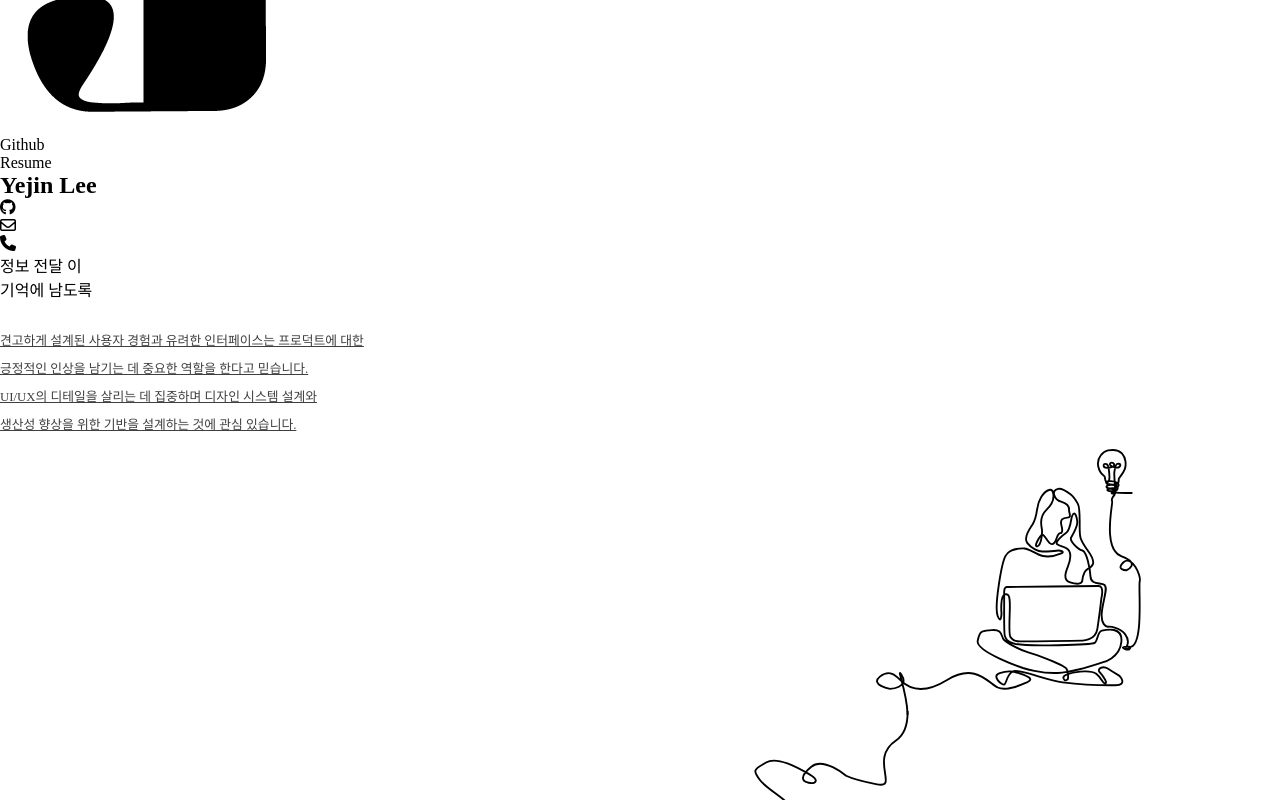
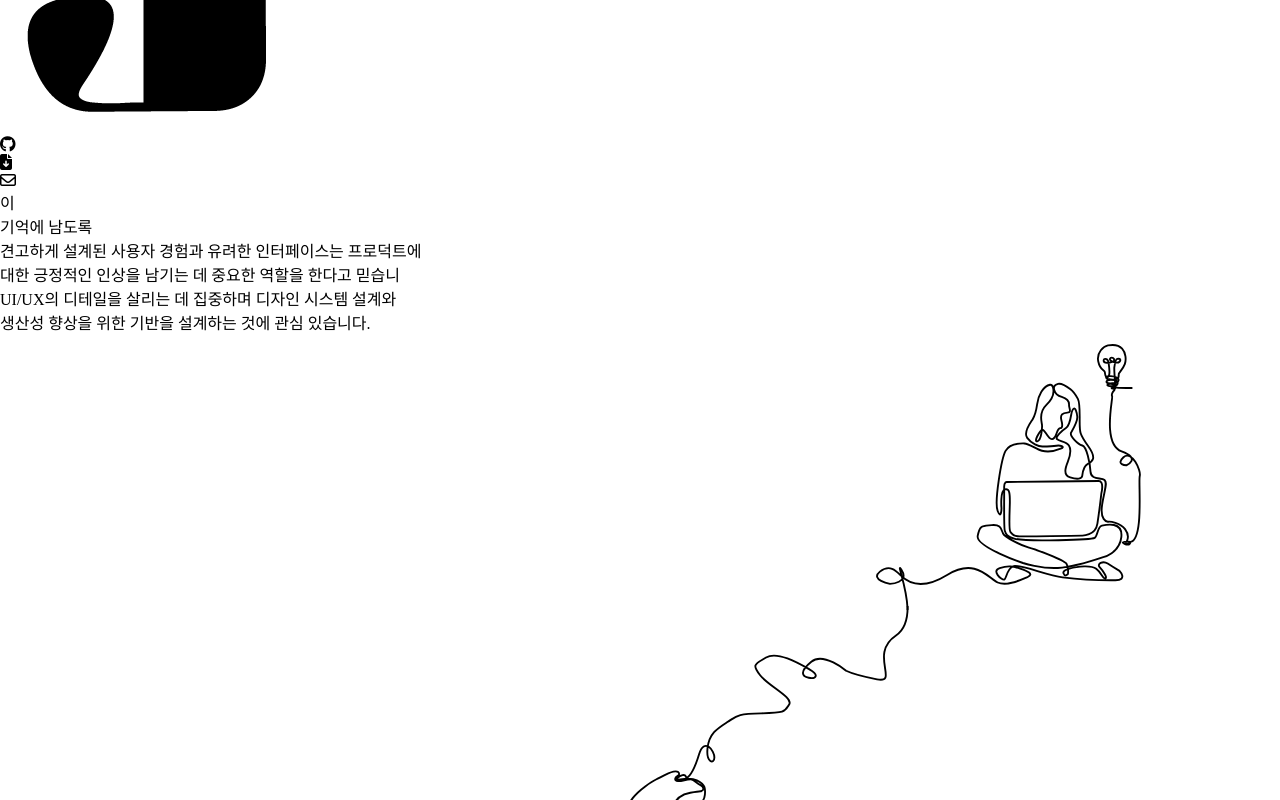
Before and after one commit to constyejin/constyejin.github.io, a website: page index.html in a window 1280 px wide. Shown: the part 720-1520 px from the top of the page. Drawn offline with nearby package versions, Linux system fonts and the light colour scheme; files that its build step writes are made by us from their sources; files whose address does not match are found by name; a web font is replaced by a local one.

Commit message:
Remove loader code

```diff
--- a/index.html
+++ b/index.html
@@ -26,17 +26,6 @@
   </head>
   <body>
     <div id="wrapper">
-      <!-- <div class="loader">
-        <div class="gooey">
-          <span class="dot"></span>
-          <div class="dots">
-            <span title="로딩 아이콘"></span>
-            <span title="로딩 아이콘"></span>
-            <span title="로딩 아이콘"></span>
-          </div>
-        </div>
-      </div> -->
-
       <header class="gnb">
         <h1 class="gnb-logo">
           <img
@@ -46,10 +35,19 @@
         <nav class="gnb-list">
           <ul>
             <li>
-              <a href="https://github.com/constyejin" target="_blank">Github</a>
+              <a href="https://github.com/constyejin" target="_blank">
+                <i class="fa fa-github"></i>
+              </a>
             </li>
             <li>
-              <a href="./assets/resume.pdf" download>Resume</a>
+              <a href="./assets/resume.pdf" download>
+                <i class="fa-solid fa-file-arrow-down"></i>
+              </a>
+            </li>
+            <li>
+              <a href="mailto:lightup.jin@gmail.com" target="_blank">
+                <i class="fa fa-regular fa-envelope"></i>
+              </a>
             </li>
           </ul>
         </nav>
@@ -57,37 +55,20 @@
 
       <section class="my-info">
         <div class="my-info-box">
-          <div class="my-info-card">
-            <div class="my-info-card-item">
-              <h2>Yejin Lee</h2>
-              <ul class="my-info-card-icons">
-                <li>
-                  <a href="https://github.com/constyejin" target="_blank">
-                    <i class="fa fa-github" aria-hidden="true"></i>
-                  </a>
-                </li>
-                <li>
-                  <a href="mailto:lightup.jin@gmail.com" target="_blank">
-                    <i class="fa fa-regular fa-envelope" aria-hidden="true"></i>
-                  </a>
-                </li>
-                <li>
-                  <a href="tel:010-5226-0498">
-                    <i class="fa fa-solid fa-phone" aria-hidden="true"></i>
-                  </a>
-                </li>
-              </ul>
+
+          <div class="my-info-txt">
+            <div class="my-info-txt-main">
+              <span class="my-info-txt-main-change"></span>
+              <span>이</span>
+              <p>기억에 남도록</p>
             </div>
-          </div>
 
-          <div class="my-info-txt" id="flip">
-            <span id="change-text"></span>
-            <span>이</span>
-            <p>기억에 남도록</p>
-            <div tabindex="0" class="index-suv-text-wrap">
+            <div class="my-info-txt-sub">
               <p>
-                견고하게 설계된 사용자 경험과 유려한 인터페이스는 프로덕트에 대한 <br>
-                긍정적인 인상을 남기는 데 중요한 역할을 한다고 믿습니다. <br>
+                견고하게 설계된 사용자 경험과 유려한 인터페이스는 프로덕트에 <br>
+                대한 긍정적인 인상을 남기는 데 중요한 역할을 한다고 믿습니<br>
+              </p>
+              <p>
                 UI/UX의 디테일을 살리는 데 집중하며 디자인 시스템 설계와  <br>
                 생산성 향상을 위한 기반을 설계하는 것에 관심 있습니다.
               </p>
@@ -114,7 +95,7 @@
         </div>
       </section>
 
-      <!-- <section class="section2" id="section2">
+      <section class="section2" id="section2">
         <div class="section2-wrapper">
           <header tabindex="0" class="section2-header">
             <h1>Introduce</h1>
@@ -252,7 +233,7 @@
               </div>
             </div>
         </div>
-      </section> -->
+      </section>
 
       <section class="section3" id="section3">
         <div class="section3-wrapper">
@@ -349,7 +330,6 @@
 
     <script type="text/javascript" src="./js/index.js"></script>
     <script type="text/javascript" src="./js/scroll.js"></script>
-    <!-- <script src="./js/loading.js"></script> -->
     <!-- <script type="text/javascript" src="./js/sectionBtn.js"></script> -->
   </body>
 </html>
```
